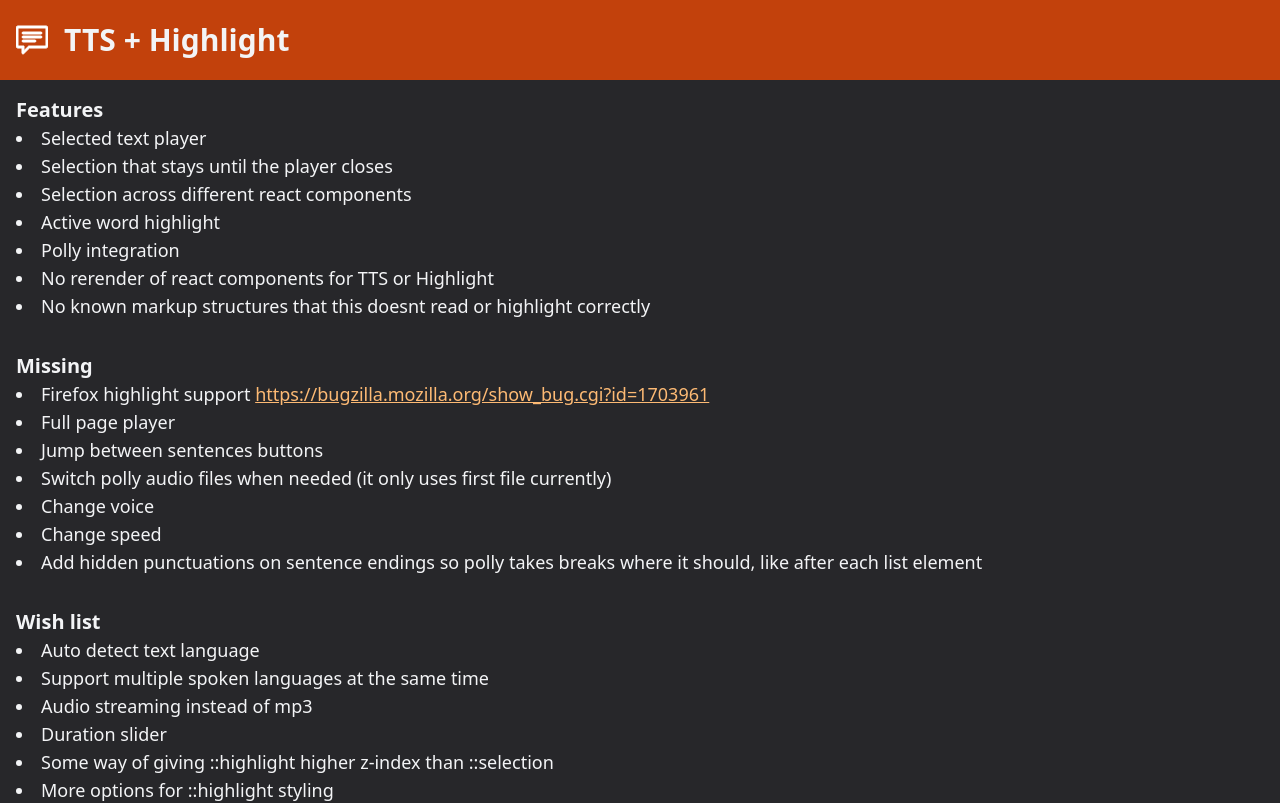
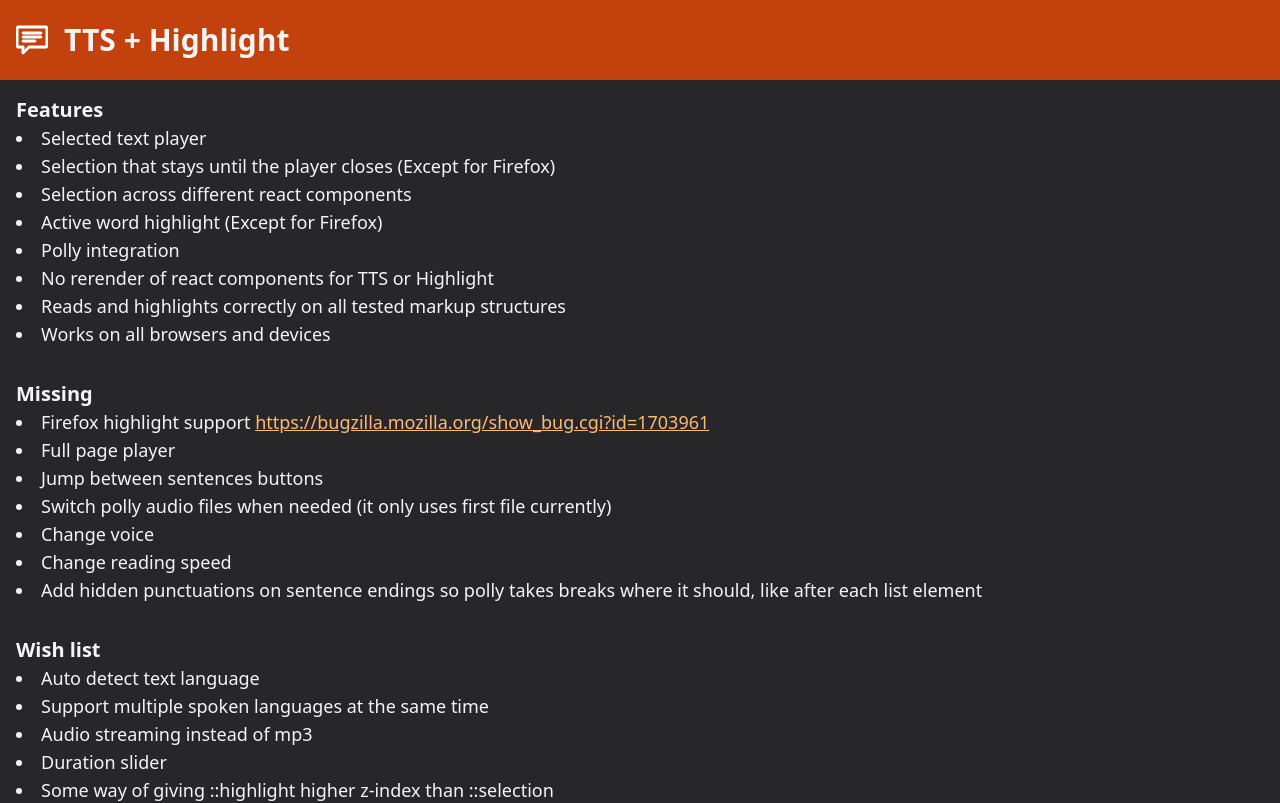
Before and after one commit to drexxdk/tts-highlight, a Next.js app: page / in a window 1280 px wide. Shown: the top 803 px of the page. Built offline with nearby package versions, Linux system fonts and the light colour scheme.

Commit message:
Improved description

```diff
--- a/app/page.tsx
+++ b/app/page.tsx
@@ -7,15 +7,17 @@ const Page = () => {
         <h2 className="font-bold text-xl">Features</h2>
         <ul className="list-inside list-disc">
           <li>Selected text player</li>
-          <li>Selection that stays until the player closes</li>
+          <li>
+            Selection that stays until the player closes (Except for Firefox)
+          </li>
           <li>Selection across different react components</li>
-          <li>Active word highlight</li>
+          <li>Active word highlight (Except for Firefox)</li>
           <li>Polly integration</li>
           <li>No rerender of react components for TTS or Highlight</li>
           <li>
-            No known markup structures that this doesnt read or highlight
-            correctly
+            Reads and highlights correctly on all tested markup structures
           </li>
+          <li>Works on all browsers and devices</li>
         </ul>
       </section>
       <section>
@@ -37,7 +39,7 @@ const Page = () => {
             currently)
           </li>
           <li>Change voice</li>
-          <li>Change speed</li>
+          <li>Change reading speed</li>
           <li>
             Add hidden punctuations on sentence endings so polly takes breaks
             where it should, like after each list element
```
